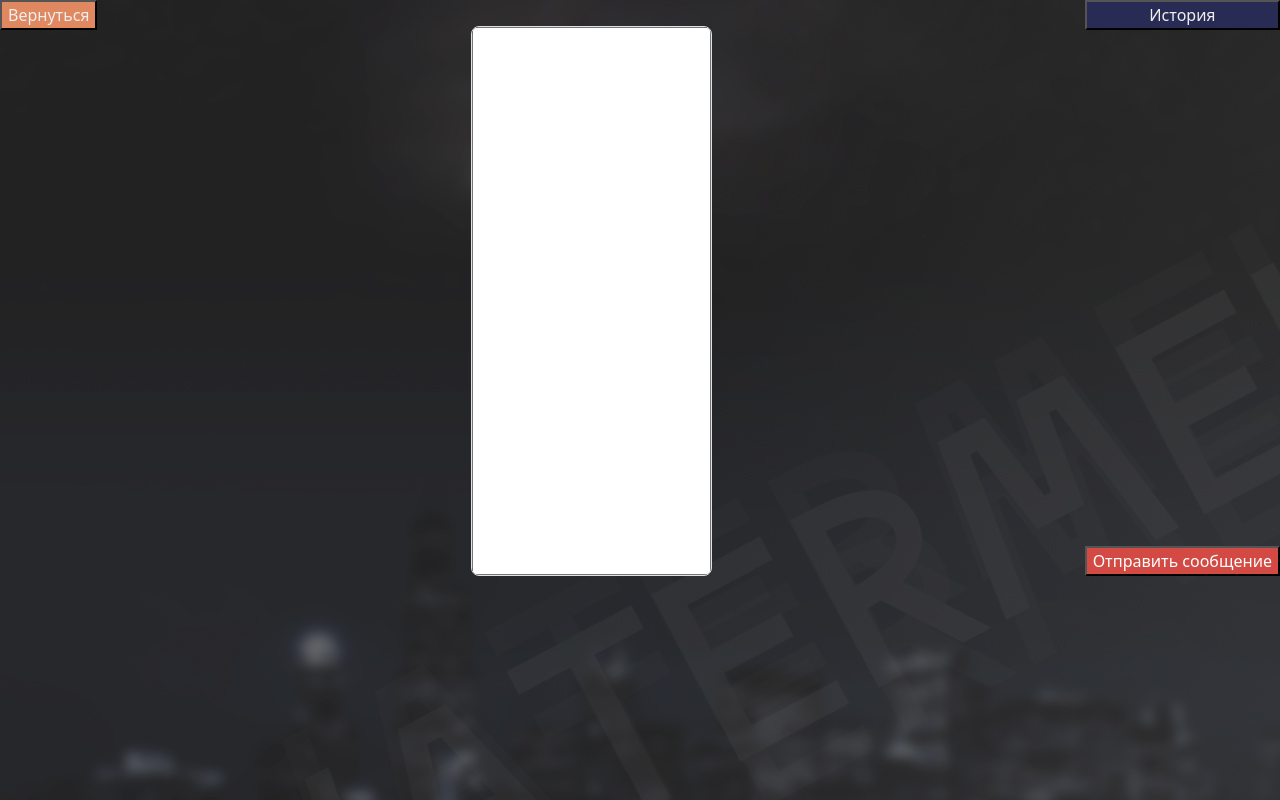
After one commit to AsQqqq/hackathon, a Flask app: page /add_message in a window 1280 px wide. The commit adds this page. Run offline with Flask 3, Linux system fonts and the light colour scheme; parts of the project's set-up code (start-up, migrations or seed data) failed here and were passed over.

Commit message:
Сделано много всего.

```diff
--- a/route.py
+++ b/route.py
@@ -10,8 +10,13 @@ app = Flask(__name__)
 def index() -> render_template:
     """Основная вкладка"""
     data = datab().select_all_users()
-    # return render_template('index.html', users_data=data)
-    return render_template('send.html')
+    return render_template('index.html', users_data=data)
+    # return render_template('send.html')
+
+@app.route('/add_message', methods=['GET'])
+def hgfg() -> render_template:
+    """Основная вкладка"""
+    return render_template('add_message.html')
 
 @app.route('/send', methods=['POST', 'GET'])
 def send():
@@ -31,6 +36,14 @@ def send():
     check_responce(response_json=response_json)
 
     return redirect('http://localhost:3040')
+
+@app.route('/number', methods=['POST', 'GET'])
+def number():
+    num = request.form.get('phone_number')
+    print(num)
+    # items = []
+    # items.append(num)
+    # print(items)
 
 def check_responce(response_json) -> None:
     try:
--- a/static/css/style.css
+++ b/static/css/style.css
@@ -1,10 +1,5 @@
 .hide {
     display: none;
-}
-
-#elastic {
-    display: flex;
-    justify-content: center;
 }
 
 .elastic li{
@@ -23,20 +18,32 @@ body {
     background-image: url(../assets/background-image-city.jpg);
 }
 
-.listInfo {
-    display: flex;
-    justify-content: center;
-    align-content: right;
-    background-image: url(../assets/group-people-container.png);
-    background-position: top;
-    background-repeat: no-repeat;
-    overflow: visible;
-    height: 898px;
-}
-
 .searchInfo {
     display: flex;
     justify-content: center;
+}
+
+.additionalBtns {
+    display: flex;
+    justify-content: space-between;
+    margin-top: 2%;
+    margin-left: 2%;
+    margin-right: 2%;
+}
+
+.elastic {
+    margin-top: 50px;
+}
+
+.parent {
+    display: flex;
+    justify-content: space-between;
+}
+
+.functionalPanel {
+    display: flex;
+    flex-direction: column;
+    justify-content: space-between;
 }
 
 #elastic {
@@ -44,14 +51,50 @@ body {
     outline: none;
     height: 50px;
     width: 400px;
+    display: flex;
+    justify-content: center;
+    background-color: #d0d0d0;
 }
 
-.additionalBtns {
+#ctnBtn {
+    background-color: #e08860;
+    color: #efefef;
+}
+
+#addBtn {
+    background-color: #2f3262;
+    color: #efefef;
+}
+
+#phoneNumbers {
     display: flex;
     justify-content: center;
-    align-content: center;
+    height: 550px;
+    margin-left: 35%;
+    margin-right: 33%;
+    overflow-y: scroll;
+    background-color: #d0d0d0;
+    margin-top: 2%;
 }
 
-.elastic {
-    margin-top: 50px;
+#msgInputDiv {
+    display: flex;
+    height: 550px;
+    overflow-y: scroll;
+    margin-top: 2%;
 }
+
+#historyBtn {
+    background-color: #282b54;
+    color: #efefef;
+}
+
+#backBtn {
+    background-color: #e08860;
+    color: #efefef;
+}
+
+#sendBtn {
+    background-color: #d24a43;
+    color: #ffffff;
+}
--- /dev/null
+++ b/templates/add_message.html
@@ -0,0 +1,32 @@
+<!DOCTYPE html>
+    <head>
+        <!-- css link -->
+        <link rel="stylesheet" type="text/css" href="{{ url_for('static', filename='css/style.css') }}">
+        <!-- css bootstrap -->
+        <link href="https://cdn.jsdelivr.net/npm/bootstrap@5.3.2/dist/css/bootstrap.min.css" rel="stylesheet" integrity="sha384-T3c6CoIi6uLrA9TneNEoa7RxnatzjcDSCmG1MXxSR1GAsXEV/Dwwykc2MPK8M2HN" crossorigin="anonymous">
+        <!-- font Open Sans connect -->
+        <link rel="preconnect" href="https://fonts.googleapis.com">
+        <link rel="preconnect" href="https://fonts.gstatic.com" crossorigin>
+        <link href="https://fonts.googleapis.com/css2?family=Open+Sans:wght@300&display=swap" rel="stylesheet">
+        <!-- other -->
+        <meta charset="UTF-8">
+        <meta name="viewport" content="width=device-width, initial-scale=1.0">
+        <title>Add message</title>
+    </head>
+
+    <body>
+        <div class="parent">
+            <div class="backPanel">
+                <input type="submit" value="Вернуться" id="backBtn">
+            </div>
+            <span class="border rounded-3" id="msgInputDiv">
+                <input type="text" id="msgText">
+            </span>
+            <div class="functionalPanel">
+                <input type="submit" value="История" id="historyBtn">
+                <input type="submit" value="Отправить сообщение" id="sendBtn">
+            </div>
+        </div>
+    </body>
+
+</html>
```
Also changed, not shown: postgresql/db.py (+4 -4 lines), templates/index.html (+17 -6 lines), 1 other file.
